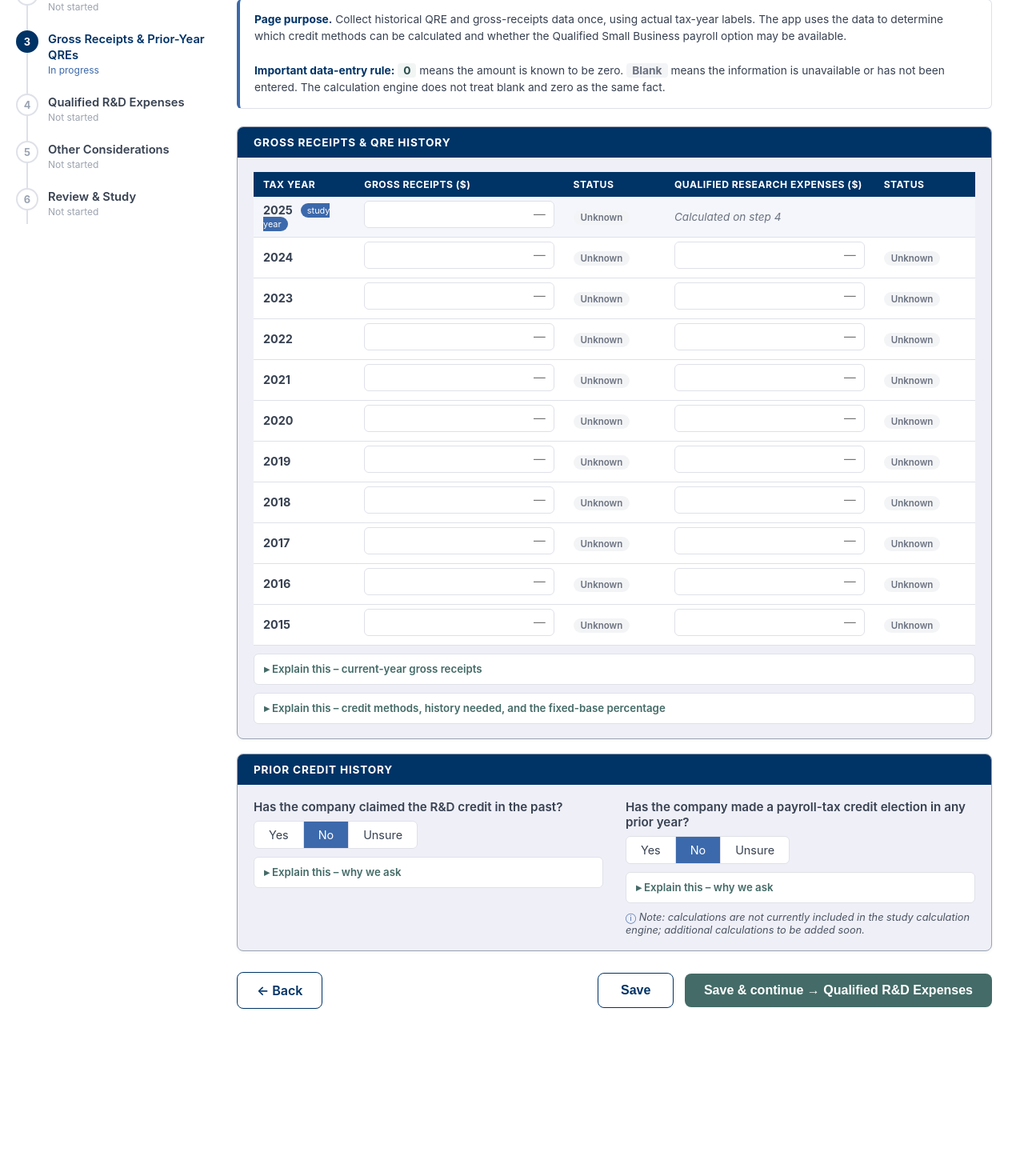
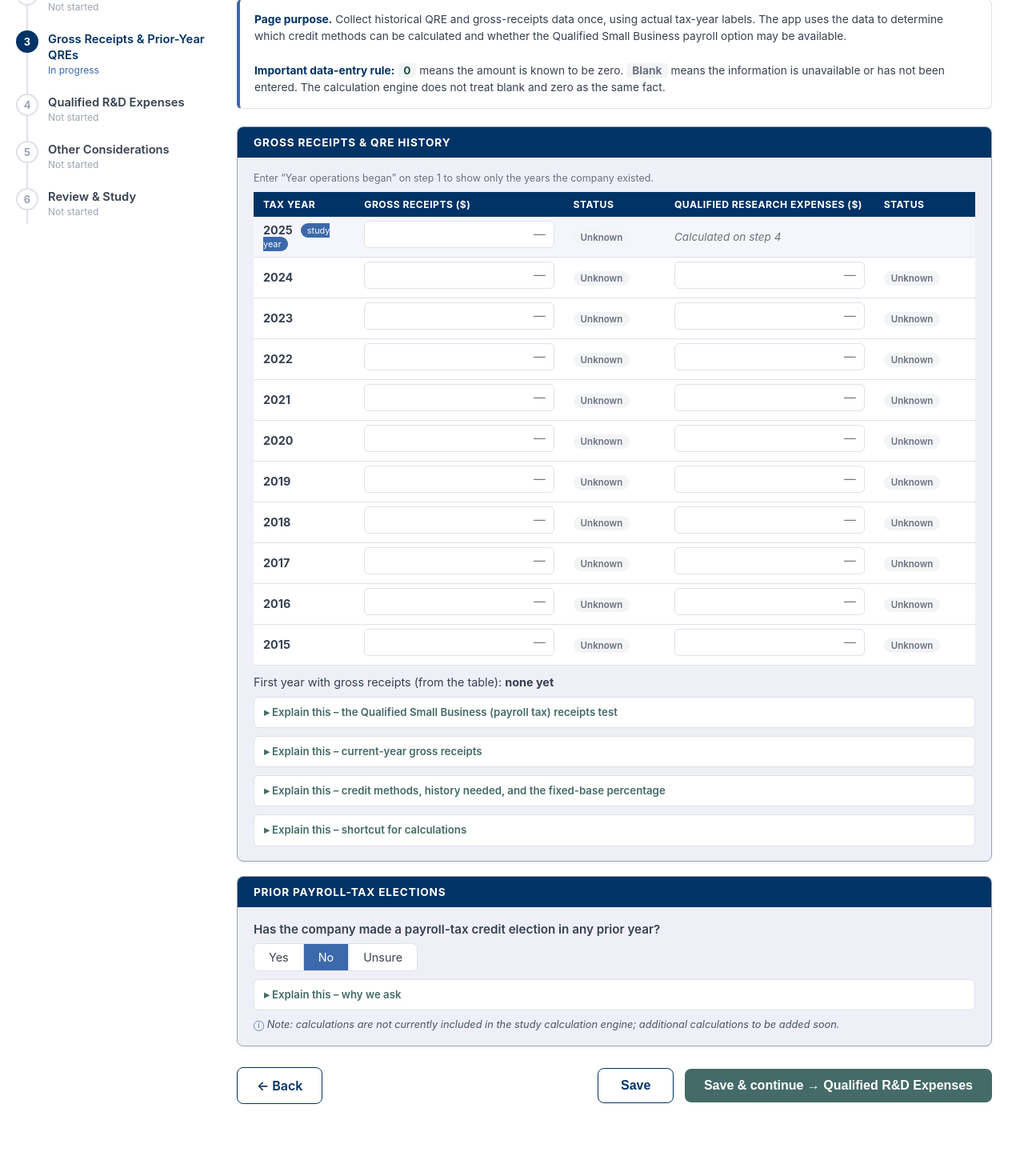
Before and after one commit to andnk1/R-D_new, a Flask app: page /feasibility/history in a window 1280 px wide. Shown: the part 151-1591 px from the top of the page at 80% size. Before the commit the page ends 1412 px from the top, so only its background shows below. Run offline with Flask 3, Linux system fonts and the light colour scheme.

Commit message:
Dynamic history years, derived first gross-receipts year, explain updates

```diff
--- a/app.py
+++ b/app.py
@@ -96,7 +96,7 @@ def company():
     if request.method == "POST":
         f = request.form
         keys = ["name", "ein", "entity", "industry", "tax_year", "fye", "year_started",
-                "year_research_started", "first_receipts_year", "cg", "filed", "ext",
+                "year_research_started", "cg", "filed", "ext",
                 "timely", "preparer", "version"]
         data["company"] = {k: f.get(k, "").strip() for k in keys}
         return finish(sid, data, "company", "projects")
@@ -144,11 +144,20 @@ def history():
             h["gr"][str(y)] = f.get(f"gr_{y}", "").strip()
             if y != years[0]:
                 h["qre"][str(y)] = f.get(f"qre_{y}", "").strip()
-        h["prior"] = f.get("prior", "no")
         h["pte"] = f.get("pte", "no")
         h["pte_years"] = f.getlist("pte_years") if h["pte"] == "yes" else []
         return finish(sid, data, "history", "expenses")
-    return render_template("history.html", step="history", h=data["history"], years=years)
+    ys = S.year_started(data)
+    if ys is None:
+        note = "Enter “Year operations began” on step 1 to show only the years the company existed."
+    elif ys > S.tax_year(data):
+        note = f"“Year operations began” ({ys}) is after the study year – check step 1."
+    elif S.tax_year(data) - 10 < ys:
+        note = f"Showing {years[-1]}–{years[0]}. Years before {ys} are treated as zero – the company did not exist."
+    else:
+        note = ""
+    return render_template("history.html", step="history", h=data["history"], years=years,
+                           years_note=note, first_gr=S.first_gross_receipts_year(data))
 
 
 # ---------------------------------------------------------------------------
@@ -242,7 +251,9 @@ def _summary(data):
     qre_years = sorted(int(y) for y, v in h["qre"].items() if S.num(v) is not None)
     def span(ys):
         return f"{ys[0]}–{ys[-1]}" if len(ys) > 1 else (str(ys[0]) if ys else "none")
-    s3 = f"Gross receipts entered: {span(gr_years)} · Prior-year QREs entered: {span(qre_years)}"
+    fg = S.first_gross_receipts_year(data)
+    s3 = (f"Gross receipts entered: {span(gr_years)} · Prior-year QREs entered: {span(qre_years)}"
+          f" · First year with gross receipts: {fg or 'none yet'}")
     if S.num(h["gr"].get(str(ty))) is None:
         s3 += f" · {ty} gross receipts blank"
     parts = []
--- a/static/app.css
+++ b/static/app.css
@@ -301,3 +301,5 @@ form { margin: 0; }
   border-radius: 0 4px 4px 0; margin-top: 0.35rem; line-height: 1.5; }
 .runrow .working { margin-top: 12px; text-align: right; }
 .runrow .working .spinner { margin: 0 0 8px auto; }
+.mtable.fbp { max-width: 820px; } .mtable.fbp td:first-child { width: 22%; } .mtable.fbp td:last-child { width: auto; white-space: nowrap; }
+.derived { font-size: .9rem; margin: 12px 0 4px; }
--- a/static/app.js
+++ b/static/app.js
@@ -68,7 +68,16 @@
       else if (Number(v) === 0) { cell.innerHTML = '<span class="tag zer">Confirmed zero</span>'; inp.classList.add("z"); }
       else { cell.innerHTML = '<span class="tag ok">Entered</span>'; inp.classList.remove("z"); }
     }
-    $$("input.hist").forEach(i => { status(i); i.addEventListener("input", () => status(i)); });
+    function firstGr() {
+      let first = null;
+      $$('input.hist[name^="gr_"]').forEach(i => {
+        const y = parseInt(i.name.slice(3), 10), v = num(i.value);
+        if (v > 0 && (first === null || y < first)) first = y;
+      });
+      const b = $("#firstgr b"); if (b) b.textContent = first === null ? "none yet" : first;
+    }
+    $$("input.hist").forEach(i => { status(i); i.addEventListener("input", () => { status(i); firstGr(); }); });
+    firstGr();
     $$('input[name="pte"]').forEach(r => r.addEventListener("change", () => {
       $("#pteyears").style.display = (val("pte") === "yes") ? "" : "none";
     }));
--- a/templates/history.html
+++ b/templates/history.html
@@ -18,6 +18,7 @@
     <div class="card">
       <div class="cardhead">Gross Receipts &amp; QRE History</div>
       <div class="cardbody">
+        {% if years_note %}<p class="hint" style="margin:0 0 10px">{{ years_note }}</p>{% endif %}
         <table class="hist">
           <thead>
             <tr><th style="width:14%">Tax year</th><th>Gross receipts ($)</th><th style="width:14%">Status</th><th>Qualified research expenses ($)</th><th style="width:14%">Status</th></tr>
@@ -34,6 +35,17 @@
           </tbody>
         </table>
 
+        <p class="derived" id="firstgr">First year with gross receipts (from the table): <b>{{ first_gr or 'none yet' }}</b></p>
+        <details class="explain">
+              <summary>Explain this – the Qualified Small Business (payroll tax) receipts test</summary>
+              <div class="exbody">
+                <p>The first year with gross receipts is a core part of the <b>Qualified Small Business (QSB)</b> payroll-tax credit test. A QSB generally must have current-year gross receipts of <b>less than $5 million</b> and <b>no gross receipts for any tax year before the five-tax-year period</b> ending with the credit year.</p>
+                <p>For a 2025 credit year, the five-year period is 2021–2025. Gross receipts before 2021 generally prevent QSB payroll status. For a 2026 credit year, gross receipts before 2022 generally prevent QSB payroll status.</p>
+                                <p><b>No earlier gross receipts?</b> That does not hurt the test – a pre-revenue startup can satisfy the receipt-history requirement. The app evaluates the dates automatically.</p>
+                <div class="pitfall"><b class="pl">Pitfalls:</b> a financing round is not automatically gross receipts – equity contributions generally are not, while service revenue, grants, token sales, interest and other receipts may need analysis. Predecessors and controlled / common-control entities can also affect the test.</div>
+                <div class="ref">IRS: <a href="https://www.irs.gov/instructions/i6765" target="_blank">Instructions for Form 6765</a> · <a href="https://www.irs.gov/credits-deductions/research-credit-against-payroll-tax-for-small-businesses" target="_blank">Research credit against payroll tax for small businesses</a></div>
+              </div>
+            </details>
         <details class="explain">
           <summary>Explain this – current-year gross receipts</summary>
           <div class="exbody">
@@ -57,8 +69,8 @@
                 <tr><td><b>Alternative simplified credit (ASC): any age</b></td><td>Generally 14% × [current QREs − 50% of the average QREs for the prior 3 years]. If any of those three years had <b>no QREs</b>, use 6% × current QREs instead.</td><td>Prior 3 years' QREs; <b>no sales figures</b> needed.</td></tr>
               </tbody>
             </table>
-            <h4 style="margin-top:16px">Regular credit: startup rules and the fixed-base percentage</h4>
-            <p><b>For companies under the startup rules:</b> count tax years with QREs, including years when no credit was claimed.</p>
+            <h4 style="margin-top:16px">Regular credit: the fixed-base percentage</h4>
+            <p>Count tax years with QREs, including years when no credit was claimed.</p>
             <p><b>Ratio = total QREs for the specified years ÷ total gross receipts for those same years.</b></p>
             <table class="mtable fbp">
               <thead><tr><th>Current QRE year</th><th>Fixed-base percentage</th></tr></thead>
@@ -74,20 +86,15 @@
             </table>
             <p><b>Maximum: 16%.</b> Round to the nearest <b>0.01 percentage point</b>.</p>
 
-            <h4>Who is a "startup"?</h4>
-            <p>"Startup" here is a special tax definition – not necessarily a newly formed company. A company falls under the Regular R&amp;D credit startup rules if either:</p>
-            <ul>
-              <li>its first tax year with <b>both</b> gross receipts and QREs began <b>after 1983</b>; or</li>
-              <li>it had both gross receipts and QREs in <b>fewer than three tax years during 1984–1988</b>.</li>
-            </ul>
-            <p>Practically: a company formed in 2000, 2015, or 2025 generally falls under these rules, even if it is now an established business.</p>
-            <p>Then count its years with QREs to determine the fixed-base percentage:</p>
-            <ul>
-              <li>First five QRE years: <b>3%</b>.</li>
-              <li>Sixth QRE year onward: use the historical formulas in the fixed-base table above.</li>
-            </ul>
-            <div class="pitfall">It does <b>not</b> restart at 3% simply because this is the company's first year claiming the credit. Prior qualifying research years count.</div>
             <div class="ref">IRS: <a href="https://www.irs.gov/instructions/i6765" target="_blank">Instructions for Form 6765 – Regular Credit (Section A, line 6 fixed-base percentage), ASC, and payroll eligibility</a></div>
+          </div>
+        </details>
+        <details class="explain">
+          <summary>Explain this – shortcut for calculations</summary>
+          <div class="exbody">
+            <p><b>Company existed but had neither qualifying R&amp;D expenses nor gross receipts:</b> The regular method generally gives 10% of current QREs because the base is zero and the 50% limitation applies (with the §280C reduced-credit election: current QREs × 7.9%). ASC gives 6%. Regular generally produces the larger credit.</p>
+            <p><b>Company existed and had sales, but no prior qualifying R&amp;D expenses:</b> The regular method generally uses a 3% fixed-base percentage multiplied by average gross receipts for the preceding four years. That base reduces the expenses eligible for the credit. ASC gives 6% of current QREs. Compare both methods; substantial prior sales may make ASC more favorable.</p>
+            <p><b>Company existed and had qualifying R&amp;D expenses, but never claimed the credit:</b> Prior QREs still count. Compare the regular method, which requires historical gross receipts and the applicable fixed-base percentage, with ASC. ASC uses the 14% formula if there were QREs in all three prior years; otherwise, it uses 6% of current QREs.</p>
           </div>
         </details>
       </div>
@@ -95,23 +102,9 @@
 
     <!-- ============ PRIOR CREDIT HISTORY ============ -->
     <div class="card">
-      <div class="cardhead">Prior Credit History</div>
+      <div class="cardhead">Prior Payroll-Tax Elections</div>
       <div class="cardbody">
-        <div class="grid2">
-          <div>
-            <p class="q">Has the company claimed the R&amp;D credit in the past?</p>
-            <div class="seg">
-              <label><input type="radio" name="prior" value="yes" {{ "checked" if h.prior == "yes" }}><span>Yes</span></label>
-              <label><input type="radio" name="prior" value="no" {{ "checked" if h.prior == "no" }}><span>No</span></label>
-              <label><input type="radio" name="prior" value="unsure" {{ "checked" if h.prior == "unsure" }}><span>Unsure</span></label>
-            </div>
-            <details class="explain">
-              <summary>Explain this – why we ask</summary>
-              <div class="exbody">
-                <p>Helps interpret prior QRE data and election history. The app should not assume "No prior credit" means there were no research expenses.</p>
-              </div>
-            </details>
-          </div>
+        <div>
           <div>
             <p class="q">Has the company made a payroll-tax credit election in any prior year?</p>
             <div class="seg">
```
Also changed, not shown: study.py (+32 -9 lines), templates/company.html (+0 -16 lines), README.md.
